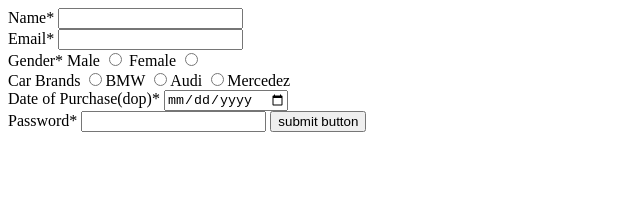
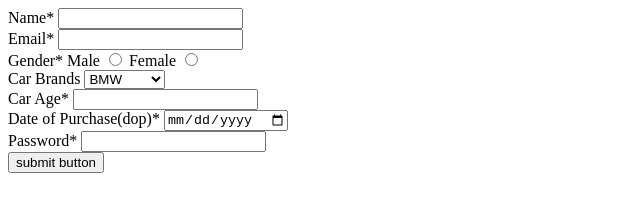
Before and after one commit to acciojob/car-insurance-form-Biswa4414, a website: page main.html in a window 1280 px wide. Shown: the whole page, without its empty margins (0-640 px from the left). Drawn offline with Linux system fonts and the light colour scheme.

Commit message:
created a submission

```diff
--- a/main.html
+++ b/main.html
@@ -27,23 +27,27 @@
 		<input type="radio" id="female" name="gender" value="female"required>
 		   </div>
 		     <div>
-		<label for="cars">Car Brands</label>
-		<input type="radio" id="car1" name="gender">BMW
-		<input type="radio" id="car2" name="gender">Audi
-		<input type="radio" id="car3" name="gender">Mercedez
+		<label for="car">Car Brands</label>
+		<select name="car" id="car">
+		<option value="BMW">BMW</option>
+		<option value="Audi">Audi</option>
+		<option value="Mercedez">Mercedez</option>
+		</select>
 			</div>
-		<div id="date">Date of Purchase(dop)*
-			<input type="date"></div>
+		    <div>
+		<label for="age">Car Age*</label>
+		<input type="number" id="age">
+			</div>
+		   <div>
+		<label for="date">Date of Purchase(dop)*</label>
+		<input type="date" id="dop" required>
+		   </div>
+		 <div>
 		<label for="password">Password*</label>
 		<input type="password" require id="#password">
-
+		</div>
 		<button type="submit">submit button</button>
-
-
-
-
-
-
+	</form>
 </body>
 
 </html>
```
